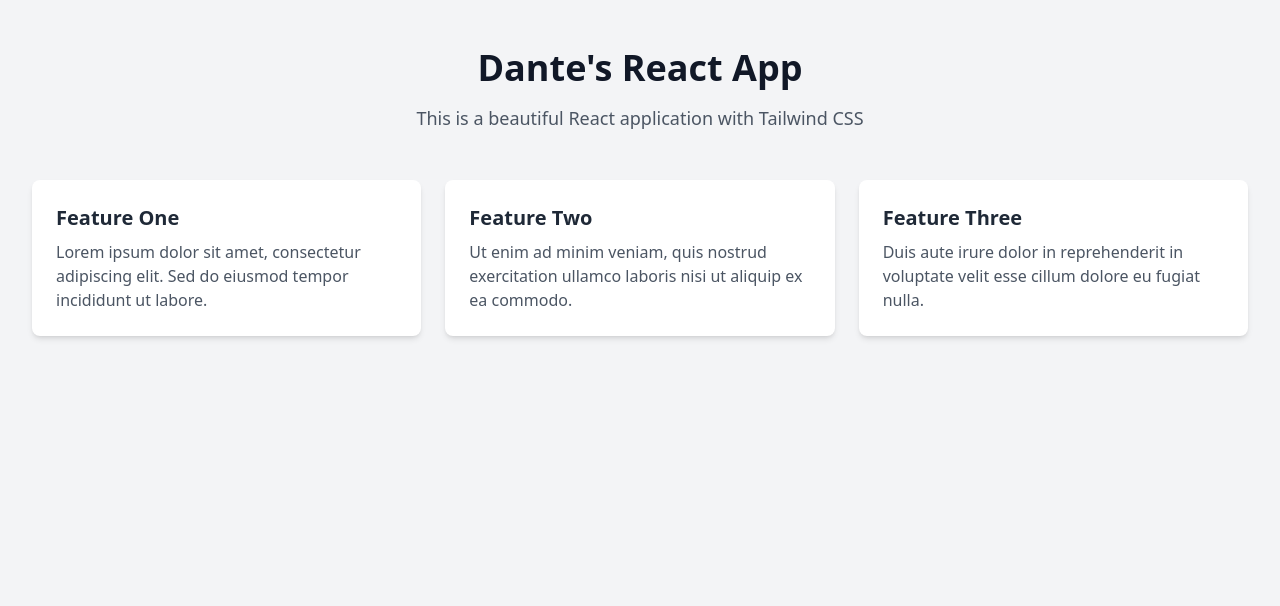
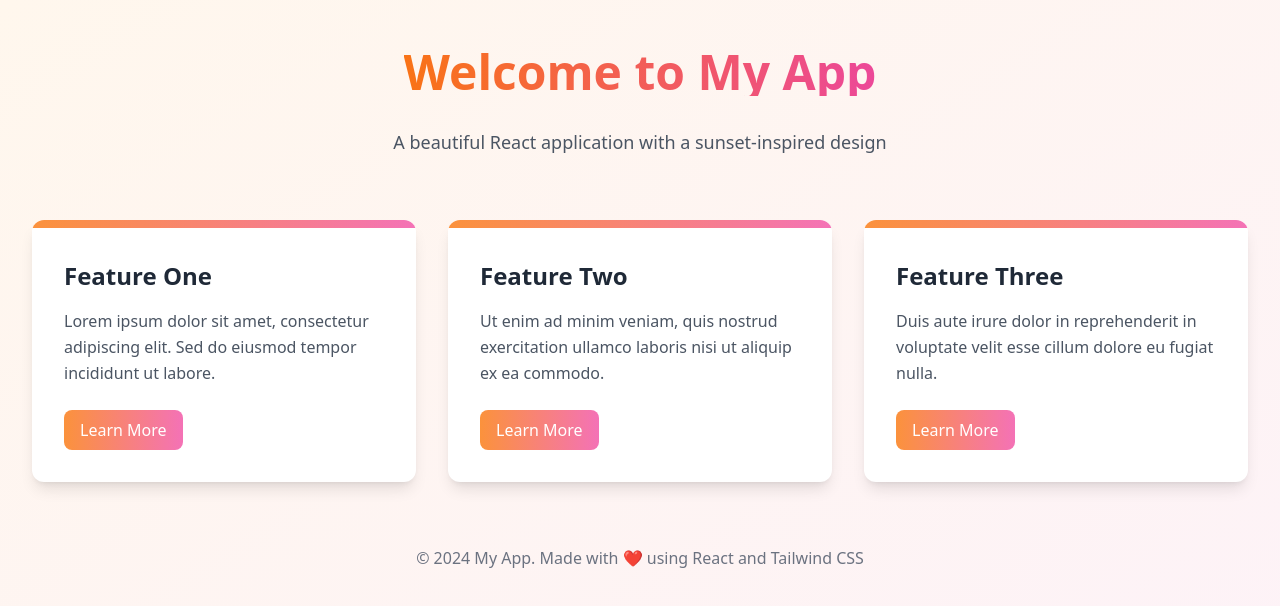
Before and after one commit to danteocualesjr/my-react-app, a React (Create React App) app: page / in a window 1280 px wide. Shown: the top 606 px of the page. Built offline with nearby package versions, Linux system fonts and the light colour scheme.

Commit message:
Changed UI

```diff
--- a/src/App.js
+++ b/src/App.js
@@ -2,46 +2,69 @@ import React from 'react';
 
 function App() {
   return (
-    <div className="min-h-screen bg-gray-100 py-12 px-4 sm:px-6 lg:px-8">
+    <div className="min-h-screen bg-gradient-to-br from-orange-50 to-pink-50 py-12 px-4 sm:px-6 lg:px-8">
       <div className="max-w-7xl mx-auto">
 
         {/* Header */}
-        <div className="text-center mb-12">
-          <h1 className="text-4xl font-bold text-gray-900 mb-4">
-            Dante's React App
+        <div className="text-center mb-16">
+          <h1 className="text-5xl font-bold mb-4 bg-gradient-to-r from-orange-500 to-pink-500 inline-block text-transparent bg-clip-text">
+            Welcome to My App
           </h1>
-          <p className="text-lg text-gray-600">
-            This is a beautiful React application with Tailwind CSS
+          <p className="text-lg text-gray-600 mt-4">
+            A beautiful React application with a sunset-inspired design
           </p>
         </div>
 
         {/* Card Grid */}
-        <div className="grid grid-cols-1 md:grid-cols-2 lg:grid-cols-3 gap-6">
+        <div className="grid grid-cols-1 md:grid-cols-2 lg:grid-cols-3 gap-8">
 
           {/* Card 1 */}
-          <div className="bg-white rounded-lg shadow-md overflow-hidden hover:shadow-xl transition-shadow duration-300">
-            <div className="p-6">
-              <h2 className="text-xl font-semibold text-gray-800 mb-2">Feature One</h2>
-              <p className="text-gray-600">Lorem ipsum dolor sit amet, consectetur adipiscing elit. Sed do eiusmod tempor incididunt ut labore.</p>
+          <div className="bg-white rounded-xl shadow-lg overflow-hidden hover:shadow-2xl transition-all duration-300 transform hover:-translate-y-1">
+            <div className="h-2 bg-gradient-to-r from-orange-400 to-pink-400"></div>
+            <div className="p-8">
+              <h2 className="text-2xl font-semibold text-gray-800 mb-4">Feature One</h2>
+              <p className="text-gray-600 leading-relaxed">
+                Lorem ipsum dolor sit amet, consectetur adipiscing elit. Sed do eiusmod tempor incididunt ut labore.
+              </p>
+              <button className="mt-6 px-4 py-2 bg-gradient-to-r from-orange-400 to-pink-400 text-white rounded-lg hover:opacity-90 transition-opacity duration-300">
+                Learn More
+              </button>
             </div>
           </div>
 
           {/* Card 2 */}
-          <div className="bg-white rounded-lg shadow-md overflow-hidden hover:shadow-xl transition-shadow duration-300">
-            <div className="p-6">
-              <h2 className="text-xl font-semibold text-gray-800 mb-2">Feature Two</h2>
-              <p className="text-gray-600">Ut enim ad minim veniam, quis nostrud exercitation ullamco laboris nisi ut aliquip ex ea commodo.</p>
+          <div className="bg-white rounded-xl shadow-lg overflow-hidden hover:shadow-2xl transition-all duration-300 transform hover:-translate-y-1">
+            <div className="h-2 bg-gradient-to-r from-orange-400 to-pink-400"></div>
+            <div className="p-8">
+              <h2 className="text-2xl font-semibold text-gray-800 mb-4">Feature Two</h2>
+              <p className="text-gray-600 leading-relaxed">
+                Ut enim ad minim veniam, quis nostrud exercitation ullamco laboris nisi ut aliquip ex ea commodo.
+              </p>
+              <button className="mt-6 px-4 py-2 bg-gradient-to-r from-orange-400 to-pink-400 text-white rounded-lg hover:opacity-90 transition-opacity duration-300">
+                Learn More
+              </button>
             </div>
           </div>
 
           {/* Card 3 */}
-          <div className="bg-white rounded-lg shadow-md overflow-hidden hover:shadow-xl transition-shadow duration-300">
-            <div className="p-6">
-              <h2 className="text-xl font-semibold text-gray-800 mb-2">Feature Three</h2>
-              <p className="text-gray-600">Duis aute irure dolor in reprehenderit in voluptate velit esse cillum dolore eu fugiat nulla.</p>
+          <div className="bg-white rounded-xl shadow-lg overflow-hidden hover:shadow-2xl transition-all duration-300 transform hover:-translate-y-1">
+            <div className="h-2 bg-gradient-to-r from-orange-400 to-pink-400"></div>
+            <div className="p-8">
+              <h2 className="text-2xl font-semibold text-gray-800 mb-4">Feature Three</h2>
+              <p className="text-gray-600 leading-relaxed">
+                Duis aute irure dolor in reprehenderit in voluptate velit esse cillum dolore eu fugiat nulla.
+              </p>
+              <button className="mt-6 px-4 py-2 bg-gradient-to-r from-orange-400 to-pink-400 text-white rounded-lg hover:opacity-90 transition-opacity duration-300">
+                Learn More
+              </button>
             </div>
           </div>
 
+        </div>
+
+        {/* Footer */}
+        <div className="mt-16 text-center text-gray-500">
+          <p>&copy; 2024 My App. Made with ❤️ using React and Tailwind CSS</p>
         </div>
 
       </div>
```
